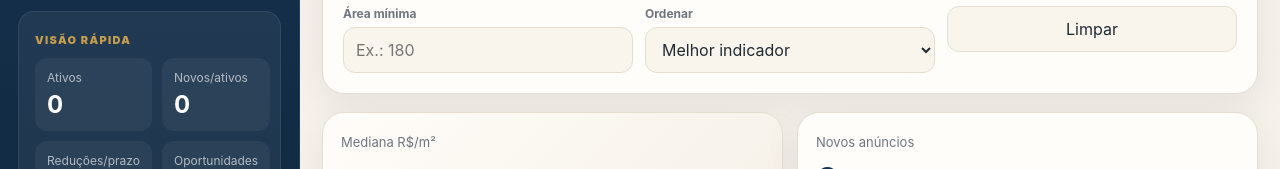
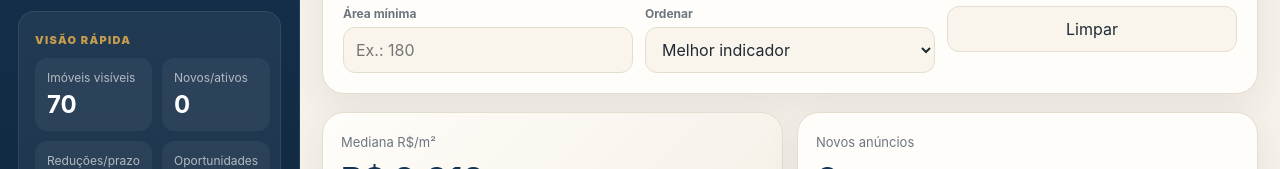
Before and after one commit to aidercaixeta-stack/radar-imobiliario-patos, a plain HTML site: page index.html in a window 1280 px wide. Shown: the part 402-571 px from the top of the page. Drawn offline with nearby package versions, Linux system fonts and the light colour scheme.

Commit message:
Atualiza Radar e base de leiloes

```diff
--- a/index.html
+++ b/index.html
@@ -40,7 +40,7 @@
       <section class="sidebar-card compact">
         <span class="small-label">VISÃO RÁPIDA</span>
         <div class="mini-kpis">
-          <div><span>Ativos</span><strong id="kpiTotal">0</strong></div>
+          <div><span id="kpiTotalLabel">Visíveis</span><strong id="kpiTotal">0</strong></div>
           <div><span>Novos/ativos</span><strong id="kpiNew">0</strong></div>
           <div><span>Reduções/prazo</span><strong id="kpiReduced">0</strong></div>
           <div><span>Oportunidades</span><strong id="kpiOpp">0</strong></div>
```
